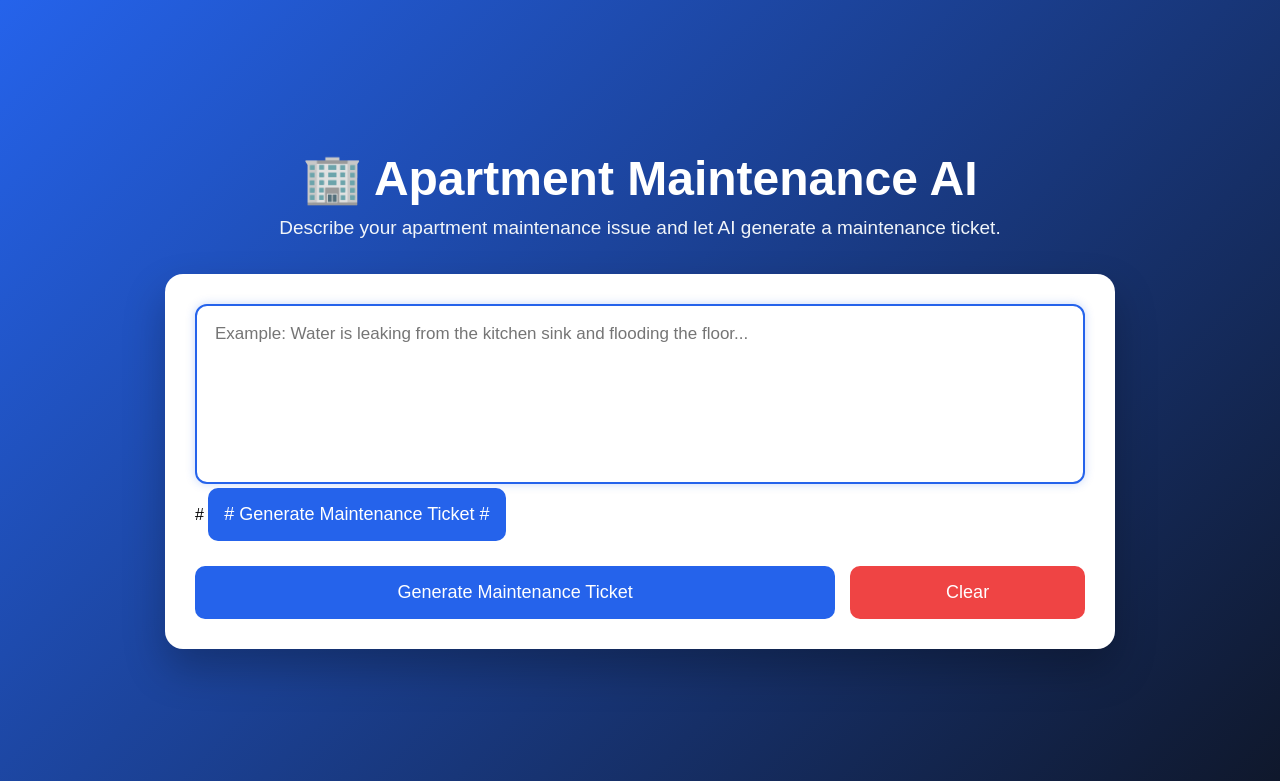
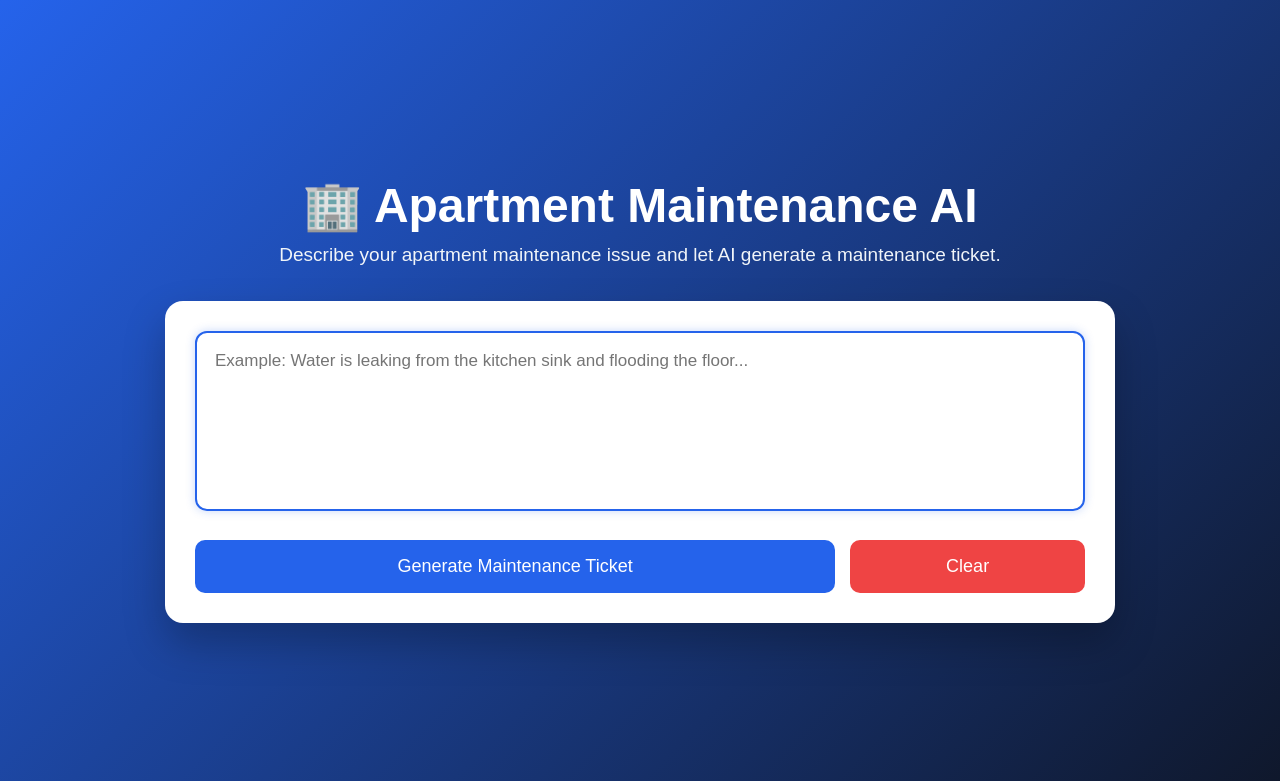
Before and after one commit to sugumarranganathan/Apartment-Maintenance-AI, a Flask app: page / in a window 1280 px wide. Shown: the top 781 px of the page. Run offline with Flask 3, Linux system fonts and the light colour scheme.

Commit message:
Update index.html

```diff
--- a/templates/index.html
+++ b/templates/index.html
@@ -26,10 +26,6 @@
             placeholder="Example: Water is leaking from the kitchen sink and flooding the floor..."
         ></textarea>
 
-           # <button id="submitBtn" onclick="submitComplaint()">
-            #    Generate Maintenance Ticket
-           # </button>
-
         <div class="button-group">
 
             <button id="submitBtn" onclick="submitComplaint()">
@@ -40,7 +36,7 @@
                 Clear
             </button>
 
-
+        </div>
 
     </div>
 
@@ -48,7 +44,7 @@
         ⏳ Analyzing your complaint...
     </div>
 
-        <div id="result" class="result" style="display: none;">
+    <div id="result" class="result">
 
         <h2>Maintenance Ticket</h2>
 
@@ -88,5 +84,4 @@
 <script src="{{ url_for('static', filename='script.js') }}"></script>
 
 </body>
-
 </html>
```
Lines whose indentation alone changed are shown as unchanged.
